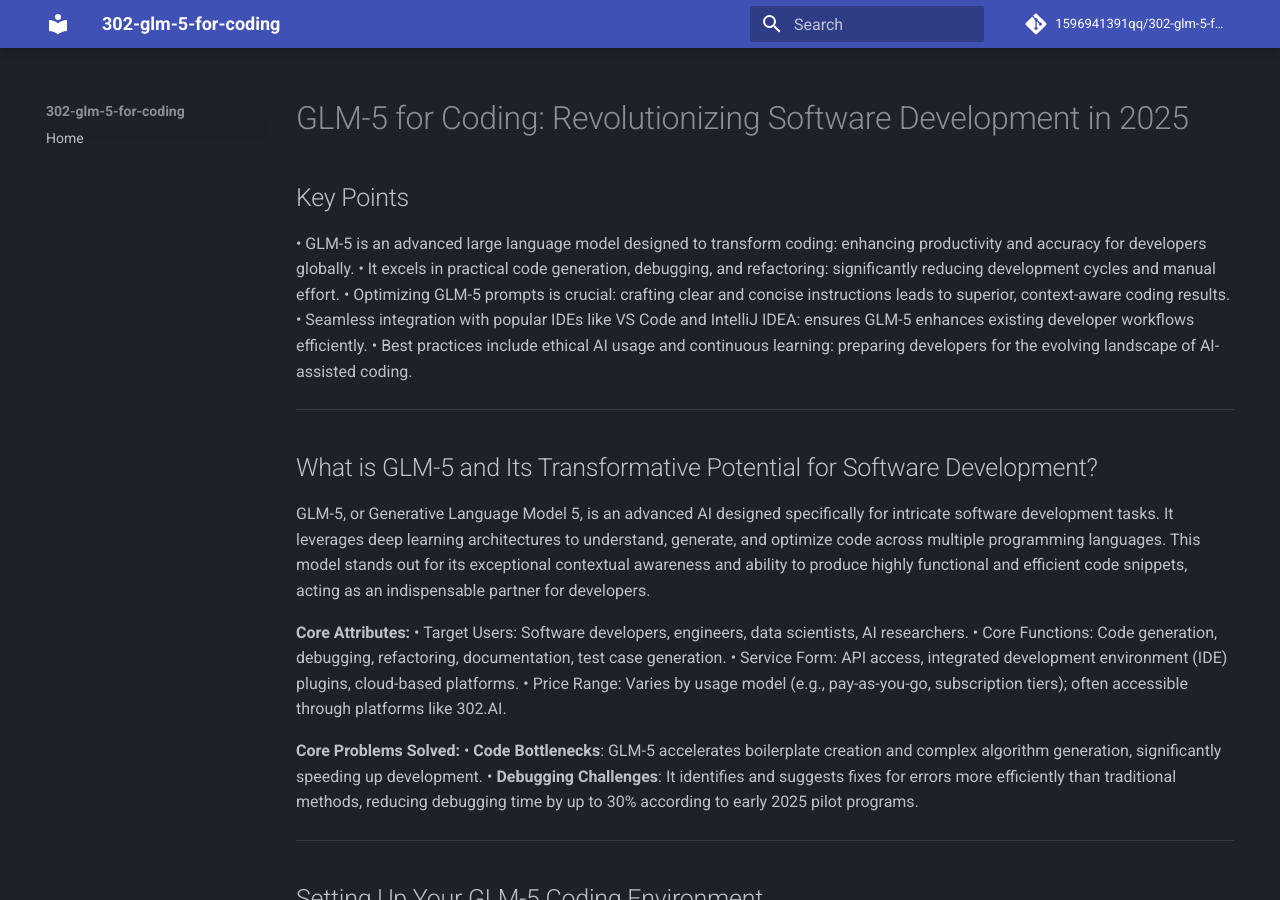
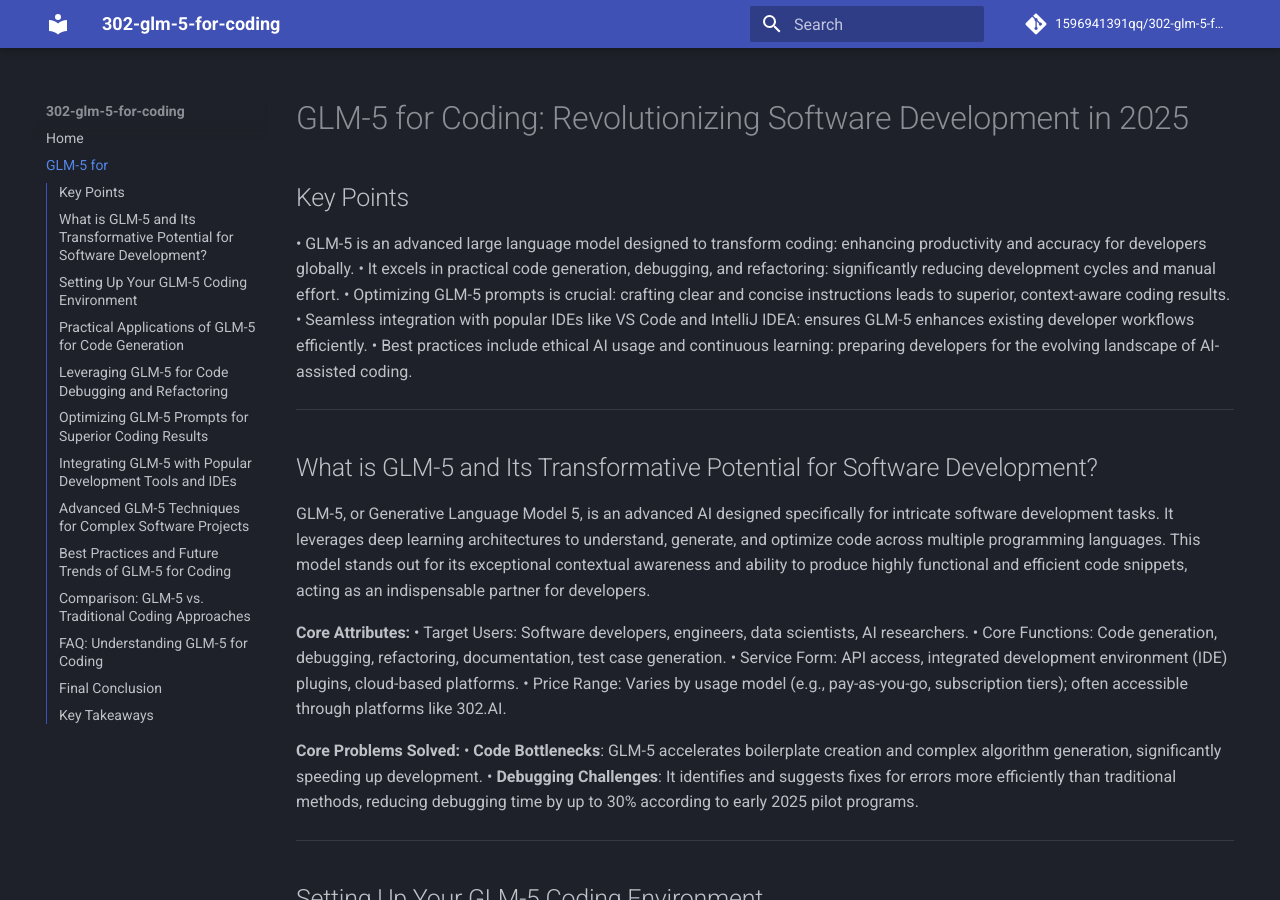
Before and after one commit to 1596941391qq/302-glm-5-for-coding, an MkDocs documentation site: the page built from docs/glm-5-for-coding-revolutionizing-software-developm.md, in a window 1280 px wide and 900 px high. Built offline with MkDocs 1.6.1 and Material for MkDocs 9.7.7, drawn with Linux system fonts in a browser that asks for light colours; comment, search, counter and statistics services are not loaded.

Commit message:
Add "GLM-5 for Coding: Revolutionizing Software Development in 2025" to navigation

```diff
--- a/mkdocs.yml
+++ b/mkdocs.yml
@@ -21,6 +21,7 @@ use_directory_urls: false
 
 nav:
   - "Home": index.md
+  - "GLM-5 for ": glm-5-for-coding-revolutionizing-software-developm.md
 # 新文章将在此处自动添加
 
 markdown_extensions:
```
